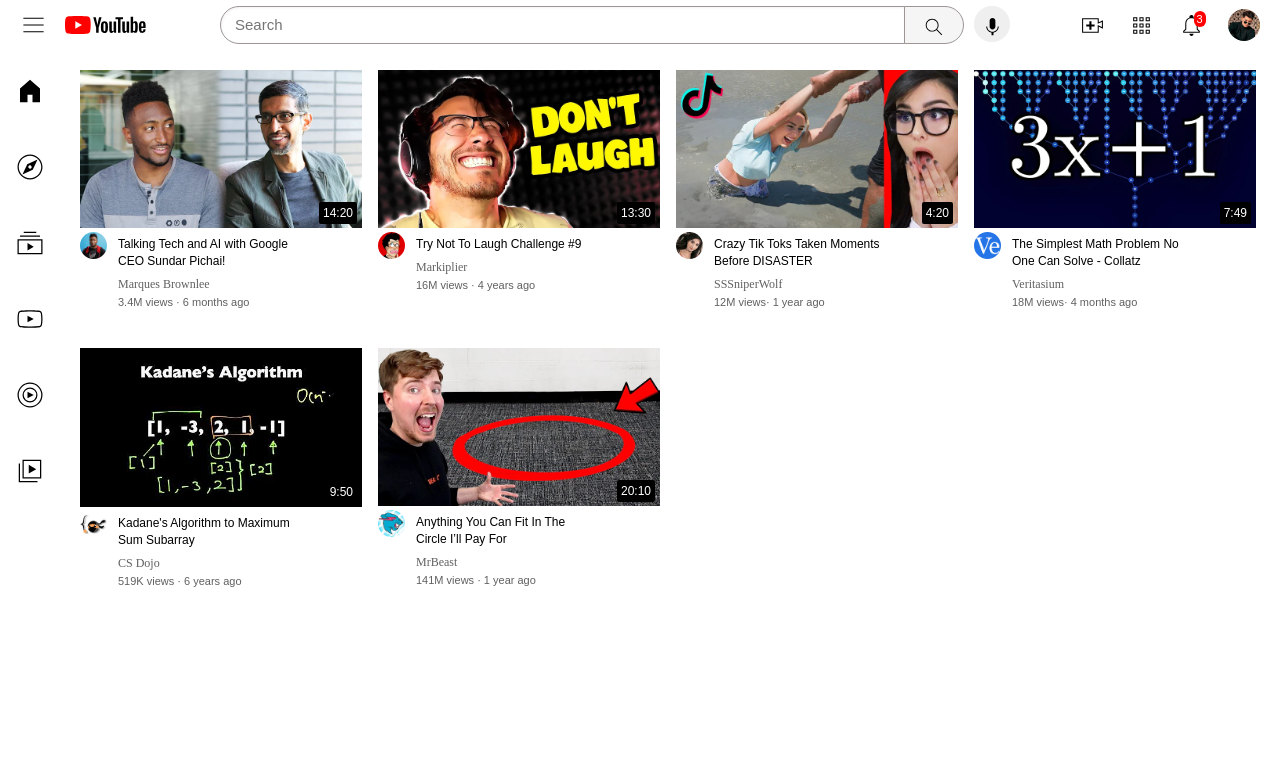
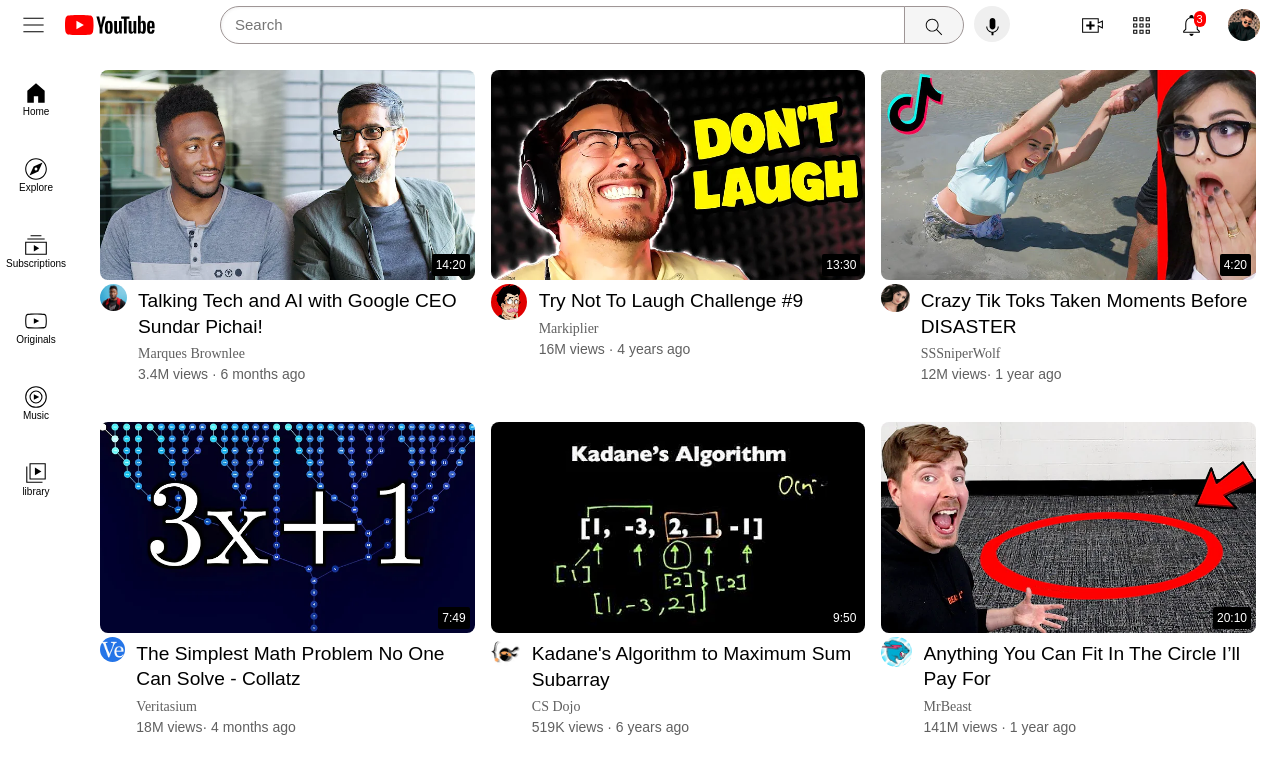
Before and after one commit to codewithramzan/youtube-clone-project, a plain HTML site: page youtube.html in a window 1280 px wide. Drawn offline with Linux system fonts and the light colour scheme.

Commit message:
we add some css and make interactive home icon

```diff
--- /dev/null
+++ b/data/renderHtml.js
@@ -0,0 +1,29 @@
+import { videoInfos } from "./videoInfo.js";
+export function renderHTML() {
+        const videoGrid = document.querySelector('.js-video-grid');
+    let videoInfoHTML = '';
+    videoInfos.forEach(videoInfo => {
+        videoInfoHTML += `
+        <div class="video-1">
+            <div class="thumbnail">
+                <a href="${videoInfo.video}">
+                    <img class="video-thumbnail" src="${videoInfo.thumbnail}" alt="thumbnail">
+                </a>
+                <div class="video-time">${videoInfo.time}</div>
+            </div>
+
+            <div class="video-info">
+                <div class="video-profile">
+                    <img class="profile-image" src="${videoInfo.channelPhoto}" alt="profile-image">
+                </div>
+                <div class="video-titles">
+                    <div class="title">${videoInfo.title}</div>
+                    <div class="video-author">${videoInfo.ChannelName}</div>
+                    <div class="video-status">${videoInfo.views}</div>
+                </div>
+            </div>
+        </div>
+        `;
+        videoGrid.innerHTML = videoInfoHTML;
+    });
+}
--- a/index.js
+++ b/index.js
@@ -1,43 +1,19 @@
 import {videoInfos} from './data/videoInfo.js';
-const videoGrid = document.querySelector('.js-video-grid');
-let videoInfoHTML = '';
-videoInfos.forEach(videoInfo => {
-    videoInfoHTML += `
-     <div class="video-1">
-        <div class="thumbnail">
-            <a href="${videoInfo.video}">
-                <img class="video-thumbnail" src="${videoInfo.thumbnail}" alt="thumbnail">
-            </a>
-            <div class="video-time">${videoInfo.time}</div>
-        </div>
-
-        <div class="video-info">
-            <div class="video-profile">
-                <img class="profile-image" src="${videoInfo.channelPhoto}" alt="profile-image">
-            </div>
-            <div class="video-titles">
-                <div class="title">${videoInfo.title}</div>
-                <div class="video-author">${videoInfo.ChannelName}</div>
-                <div class="video-status">${videoInfo.views}</div>
-            </div>
-        </div>
-    </div>
-    `;
-    videoGrid.innerHTML = videoInfoHTML;
-});
+import { renderHTML } from './data/renderHtml.js';
+renderHTML();
 
 const menuButton = document.querySelector('.js-menu-button');
-
 const sideBar = document.querySelector('.js-left-side-bar');
-
 const sideBarLink = document.querySelectorAll('.js-sidbar-link');
 const mainContent = document.querySelector('.js-video-grid');
-menuButton.addEventListener('click', () => {
-    sideBar.classList.toggle('js-left-sidebar');
-    sideBarLink.forEach(link => {
-        link.classList.toggle('js-sidebar-link');
+    menuButton.addEventListener('click', () => {
+        sideBar.classList.toggle('js-left-sidebar');
+        sideBarLink.forEach(link => {
+            link.classList.toggle('js-sidebar-link');
+        });
+        mainContent.classList.toggle('js-mainContent');
     });
-    mainContent.classList.toggle('js-mainContent');
-
-
+const homebtn = document.querySelector('.homebtn');
+homebtn.addEventListener('click',() => {
+    renderHTML();
 });
--- a/youtube.css
+++ b/youtube.css
@@ -38,7 +38,7 @@
 
 
 .youtube-logo {
-    height: 18px;
+    height: 20px;
     margin-left: 18px;
 }
 
@@ -209,6 +209,7 @@
     width: 80px;
     z-index: 200;
     padding-top: 10px;
+    padding-left: 6px;
 }
 .js-left-sidebar {
     width: 180px;
@@ -232,14 +233,13 @@
     margin-left: 10px;
     font-family: Arial, Helvetica, sans-serif;
     font-size: 20px;
-    visibility: visible;
 }
 .js-sidebar-link .home-icon {
     font-size: 30px;
     margin-left: 18px;
 }
 .js-mainContent {
-    padding-left: 100px;
+    padding-left: 110px;
     transition: all 0.3s ease;
 }
 
@@ -248,13 +248,12 @@
 }
 
 .home-icon {
-    height: 30px;
+    height: 26px;
 }
 
 .home {
     font-family: Arial, Helvetica, sans-serif;
-    font-size: 12px;
-    visibility: hidden;
+    font-size: 10px;
 }
 
 /*box# 1 */
@@ -265,6 +264,7 @@
 
     .video-thumbnail {
         width: 100%;
+        border-radius: 8px;
     }
 
 }
@@ -288,7 +288,7 @@
 
 .video-profile {
     border-radius: 50px;
-    width: 30px;
+    width: 40px;
     display: inline-block;
 
     .profile-image {
@@ -304,17 +304,18 @@
 
 .title {
     font-family: Arial;
-    font-weight: 400;
-    font-size: 12px;
-    width: 180px;
-    line-height: 17px;
+    font-weight: 500;
+    font-size: 1.2rem;
+    /* width: 180px; */
+    line-height: 1.6rem;
     display: block;
     margin-top: 4px;
+    overflow: hidden;
 }
 
 .video-author {
     color: rgb(96, 96, 96);
-    font-size: 12px;
+    font-size: 14px;
     display: block;
     margin-top: 7px;
 }
@@ -322,7 +323,7 @@
 .video-status {
     display: block;
     font-family: Arial, sans-serif;
-    font-size: 11px;
+    font-size: 14px;
     margin-top: 4px;
     color: rgb(96, 96, 96);
     ;
@@ -333,6 +334,7 @@
     grid-template-columns: 1fr 1fr 1fr;
     column-gap: 16px;
     row-gap: 40px;
+    padding-left: 20px;
 }
 
 @media only screen and (max-width:455px) {
@@ -353,10 +355,3 @@
         grid-template-columns: 1fr 1fr 1fr;
     }
 }
-
-@media only screen and (min-width:1000px) {
-    .vadio-grid {
-        grid-template-columns: 1fr 1fr 1fr 1fr;
-
-    }
-}
--- a/youtube.html
+++ b/youtube.html
@@ -53,7 +53,7 @@
             </div>
         </nav>
         <nav class=" left-side-bar js-left-side-bar">
-            <div class="sidebar-link js-sidbar-link">
+            <div class="sidebar-link js-sidbar-link homebtn">
                 <img class="home-icon" src="/thumbnails/header-icons/home.svg">
                 <span class="home">Home</span>
             </div>
```
Also changed, not shown: data/header.js (deleted).
